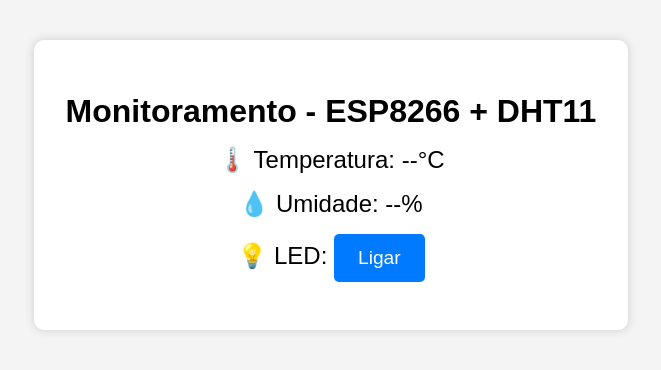
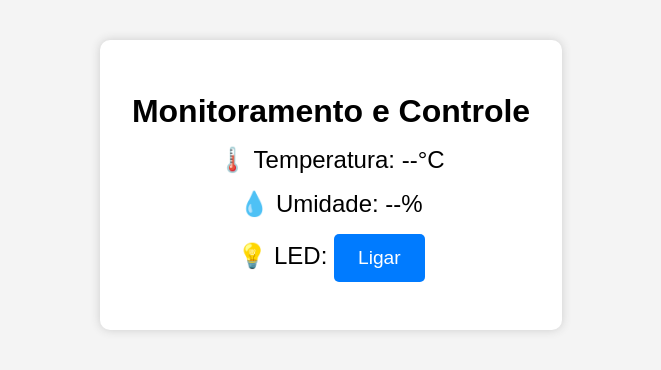
Before and after one commit to GlaucianeL/paginaDinamica, a plain HTML site: page index.html in a window 1280 px wide. Shown: the whole page, without its empty margins (309-970 px from the left). Drawn offline with Linux system fonts and the light colour scheme; no server answers.

Commit message:
Update index.html

```diff
--- a/index.html
+++ b/index.html
@@ -15,7 +15,7 @@
 </head>
 <body>
   <div class="card">
-    <h1>Monitoramento - ESP8266 + DHT11</h1>
+    <h1>Monitoramento e Controle</h1>
     <div class="data">🌡️ Temperatura: <span id="temp">--</span>°C</div>
     <div class="data">💧 Umidade: <span id="hum">--</span>%</div>
     <div class="data">💡 LED: <button id="ledBtn" onclick="toggleLED()">Ligar</button></div>
```
